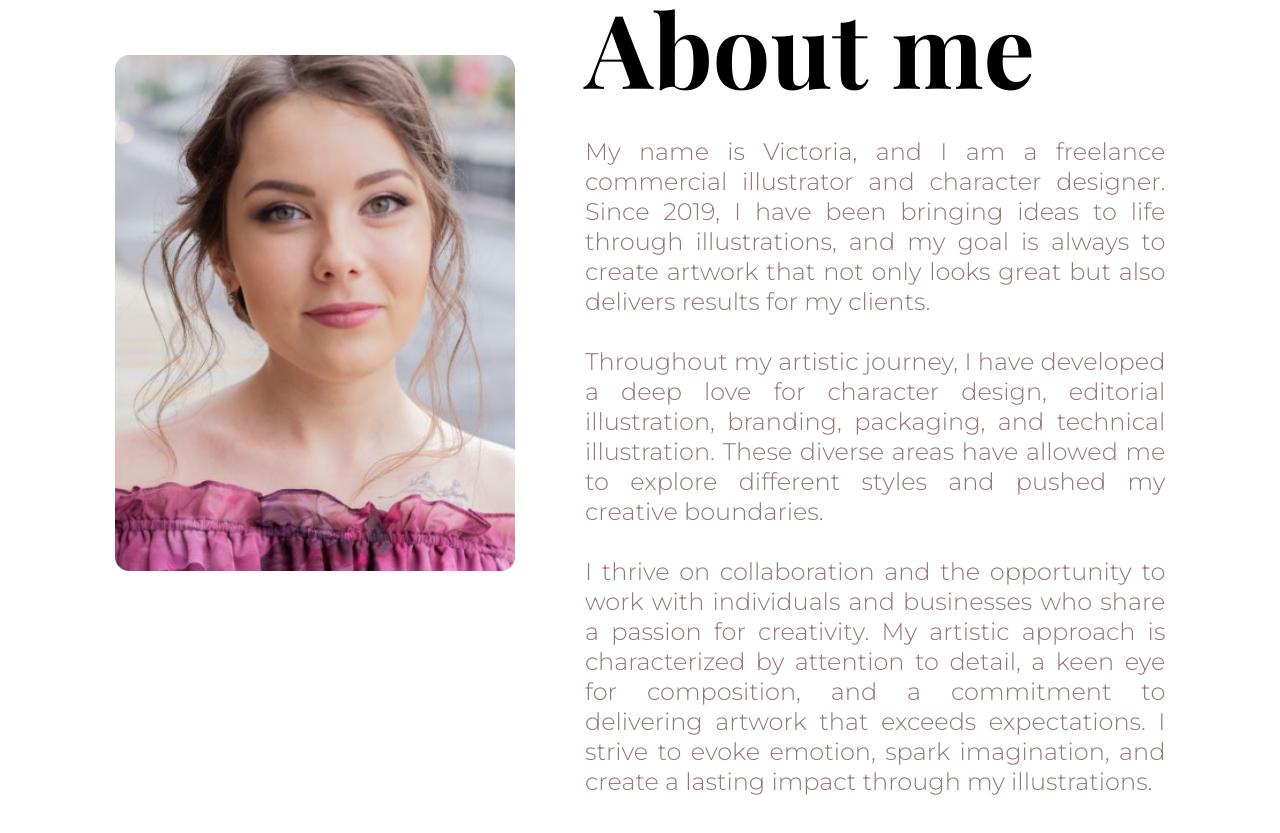
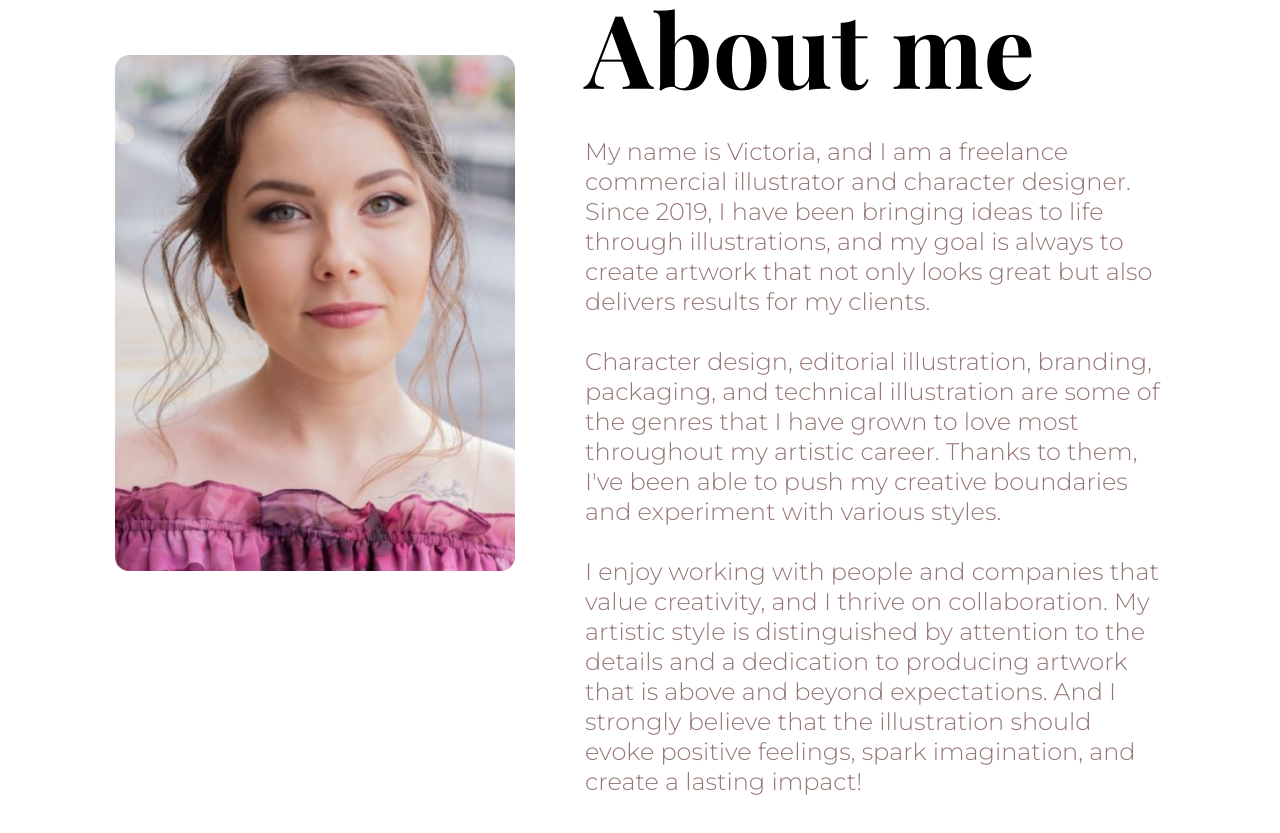
Before and after one commit to proactative/vicksterrs, a React (Create React App) app: page / in a window 1280 px wide. Shown: the part 1100-1933 px from the top of the page. Built offline with nearby package versions, Linux system fonts and the light colour scheme.

Commit message:
feat: change text

```diff
--- a/public/assets/en.json
+++ b/public/assets/en.json
@@ -9,8 +9,8 @@
 
 	"about-title": "About me",
 	"para1": "My name is Victoria, and I am a freelance commercial illustrator and character designer. Since 2019, I have been bringing ideas to life through illustrations, and my goal is always to create artwork that not only looks great but also delivers results for my clients.",
-	"para2": "Throughout my artistic journey, I have developed a deep love for character design, editorial illustration, branding, packaging, and technical illustration. These diverse areas have allowed me to explore different styles and pushed my creative boundaries.",
-	"para3": "I thrive on collaboration and the opportunity to work with individuals and businesses who share a passion for creativity. My artistic approach is characterized by attention to detail, a keen eye for composition, and a commitment to delivering artwork that exceeds expectations. I strive to evoke emotion, spark imagination, and create a lasting impact through my illustrations.",
+	"para2": "Character design, editorial illustration, branding, packaging, and technical illustration are some of the genres that I have grown to love most throughout my artistic career. Thanks to them, I've been able to push my creative boundaries and experiment with various styles.",
+    "para3": "I enjoy working with people and companies that value creativity, and I thrive on collaboration. My artistic style is distinguished by attention to the details and a dedication to producing artwork that is above and beyond expectations. And I strongly believe that the illustration should evoke positive feelings, spark imagination, and create a lasting impact!",
 
 	"work-title": "Work",
 
--- a/src/components/About/About.css
+++ b/src/components/About/About.css
@@ -43,7 +43,6 @@
   font-weight: 300;
   font-size: 24px;
   line-height: 30px;
-  text-align: justify;
   font-family: Montserrat;
   font-weight: 300;
 }
```
